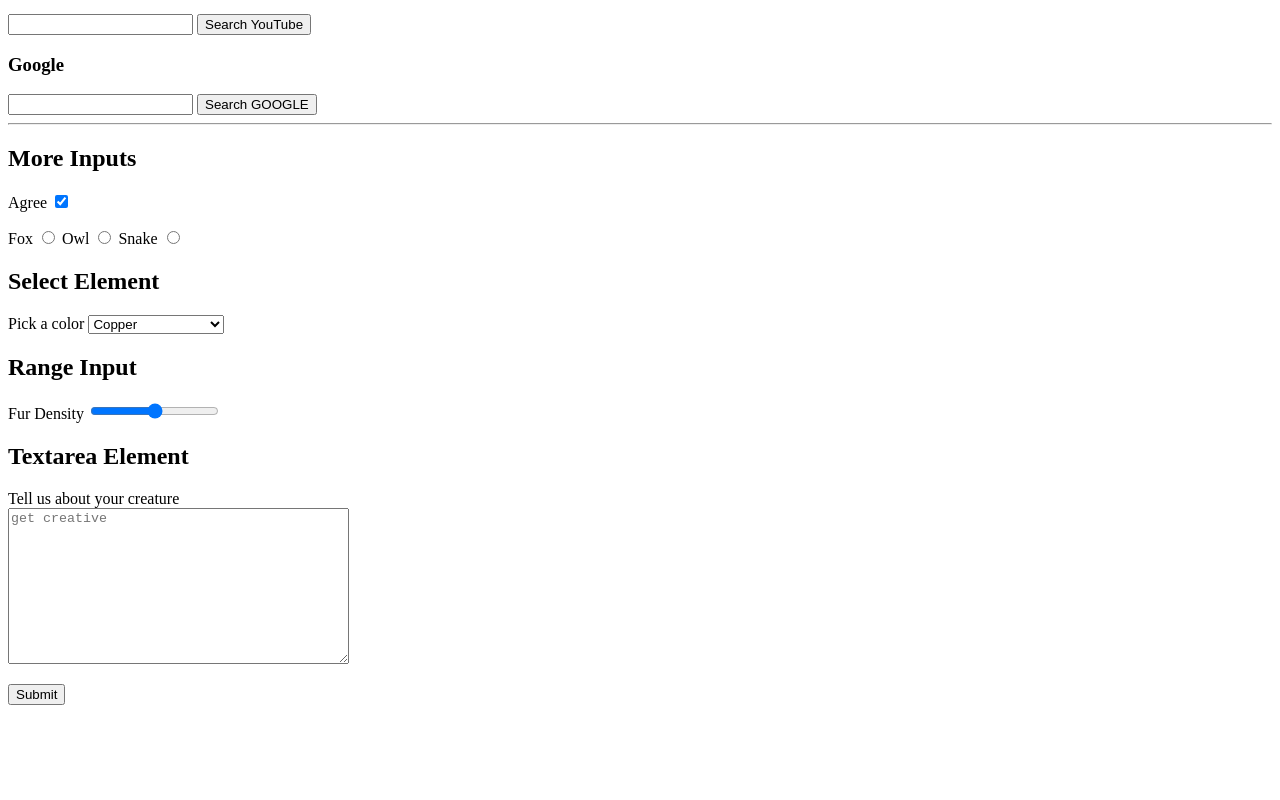
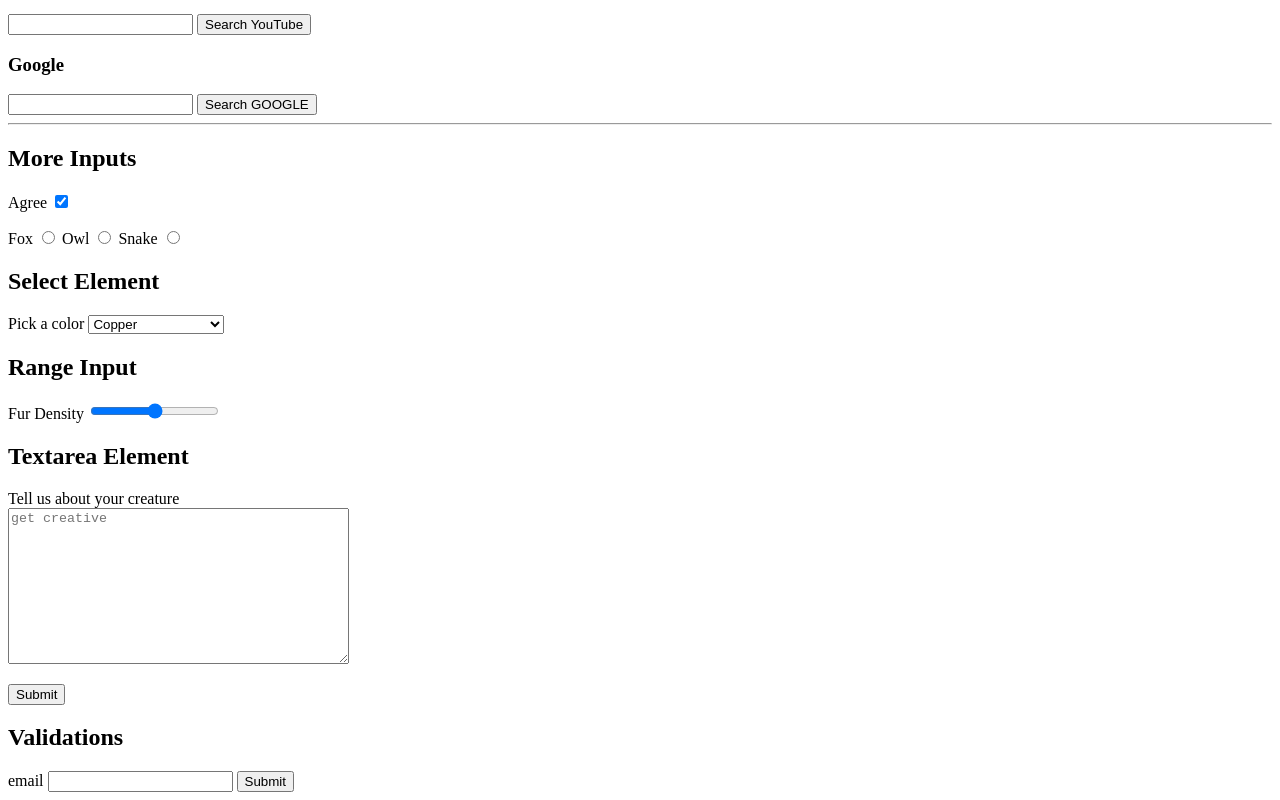
Before and after one commit to GitKitt3n/HTML-Practice, a plain HTML site: page forms.html in a window 1280 px wide. Shown: the part 439-1239 px from the top of the page. Before the commit the page ends 1152 px from the top, so only its background shows below. Drawn offline with Linux system fonts and the light colour scheme.

Commit message:
Some more changes

```diff
--- a/forms.html
+++ b/forms.html
@@ -98,7 +98,14 @@
 
 <button>Submit</button>
 </form>
+    <!--Validations-->
+<h2> Validations</h2>
+<form action="/some_site">
+    <label for="Element">email</label>
+    <input type="email" name="email" id="email" required>
+    <button>Submit</button>
 
+</form>
 
 </body>
 </html>
```
